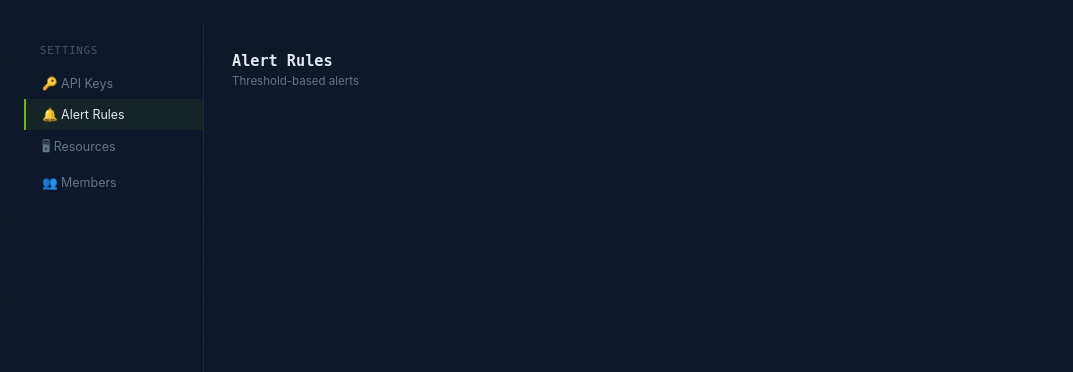
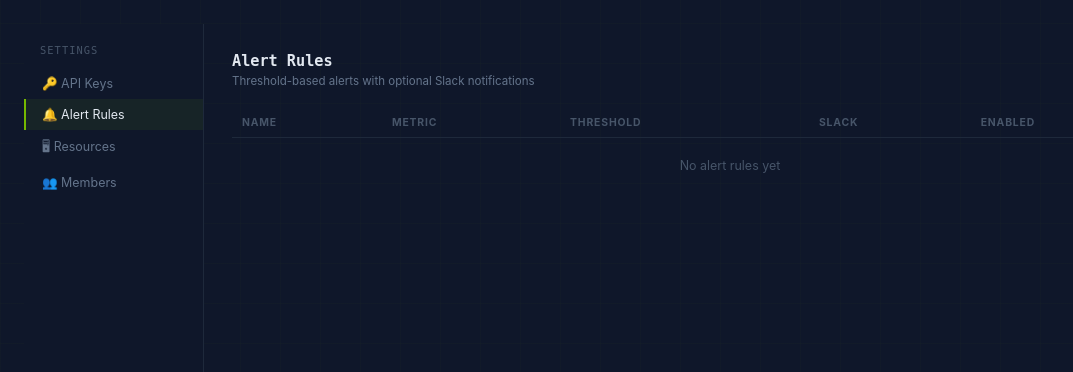
Before and after one commit to zeusofyork/arcwatch, a Django app: page /settings/alert-rules/ in a window 1280 px wide. Shown: the part 57-429 px from the top of the page, without its empty margins (0-1073 px from the left). Run offline with Django 4.2, Linux system fonts and the light colour scheme; the visitor is signed in with stand-in values (Sample User, id 1); parts of the project's set-up code (start-up, migrations or seed data) failed here and were passed over; some libraries are stand-ins or nearby versions; some web fonts are replaced.

Commit message:
feat: alert rules settings page — create, toggle, delete
Implements TDD Task 6: AlertRulesPageTest (4 tests). Adds create_alert_rule,
toggle_alert_rule, and delete_alert_rule views with @require_admin guards,
corresponding URL patterns, HTMX toggle fragment, and full settings template.

Co-Authored-By: Claude Sonnet 4.6 <noreply@anthropic.com>

```diff
--- a/monitor/templates/monitor/settings_alert_rules.html
+++ b/monitor/templates/monitor/settings_alert_rules.html
@@ -1,5 +1,96 @@
 {% extends "monitor/settings_base.html" %}
 {% block settings_content %}
-<h2 style="font-family:monospace;color:#e2e8f0;font-size:.95rem;margin:0 0 4px 0">Alert Rules</h2>
-<p style="color:#64748b;font-size:.72rem">Threshold-based alerts</p>
+<div style="display:flex;align-items:center;justify-content:space-between;margin-bottom:20px">
+  <div>
+    <h2 style="font-family:monospace;color:#e2e8f0;font-size:.95rem;margin:0 0 4px 0">Alert Rules</h2>
+    <p style="color:#64748b;font-size:.72rem;margin:0">Threshold-based alerts with optional Slack notifications</p>
+  </div>
+  {% if is_admin %}
+  <button onclick="document.getElementById('rule-form').style.display='block'"
+          style="background:#76B900;color:#000;font-weight:700;font-family:monospace;font-size:.75rem;padding:6px 14px;border:none;border-radius:4px;cursor:pointer">
+    + New Rule
+  </button>
+  {% endif %}
+</div>
+
+<table style="width:100%;border-collapse:collapse;font-size:.78rem;margin-bottom:24px">
+  <thead>
+    <tr style="border-bottom:1px solid #1e293b">
+      <th style="text-align:left;padding:8px 10px;color:#475569;font-size:.65rem;text-transform:uppercase;letter-spacing:.08em">Name</th>
+      <th style="text-align:left;padding:8px 10px;color:#475569;font-size:.65rem;text-transform:uppercase;letter-spacing:.08em">Metric</th>
+      <th style="text-align:left;padding:8px 10px;color:#475569;font-size:.65rem;text-transform:uppercase;letter-spacing:.08em">Threshold</th>
+      <th style="text-align:left;padding:8px 10px;color:#475569;font-size:.65rem;text-transform:uppercase;letter-spacing:.08em">Slack</th>
+      <th style="text-align:left;padding:8px 10px;color:#475569;font-size:.65rem;text-transform:uppercase;letter-spacing:.08em">Enabled</th>
+      <th style="padding:8px 10px"></th>
+    </tr>
+  </thead>
+  <tbody>
+  {% for rule in rules %}
+    <tr id="rule-row-{{ rule.id }}" style="border-bottom:1px solid #1e293b">
+      <td style="padding:9px 10px;color:#e2e8f0">{{ rule.name }}</td>
+      <td style="padding:9px 10px;color:#94a3b8;font-family:monospace;font-size:.72rem">{{ rule.metric }}</td>
+      <td style="padding:9px 10px;color:#94a3b8">{{ rule.threshold_value }}</td>
+      <td style="padding:9px 10px">
+        {% if rule.slack_webhook_url %}
+        <span style="color:#4ade80;font-size:.72rem">✓ set</span>
+        {% else %}
+        <span style="color:#64748b;font-size:.72rem">— none</span>
+        {% endif %}
+      </td>
+      <td style="padding:9px 10px">
+        {% include "monitor/fragments/alert_rule_toggle.html" with rule=rule is_admin=is_admin %}
+      </td>
+      <td style="padding:9px 10px;text-align:right">
+        {% if is_admin %}
+        <span style="display:inline-flex;gap:10px">
+          <button hx-post="/settings/alert-rules/{{ rule.id }}/delete/"
+                  hx-target="#rule-row-{{ rule.id }}"
+                  hx-swap="outerHTML"
+                  hx-confirm="Delete rule '{{ rule.name }}'?"
+                  style="background:transparent;border:none;color:#f87171;font-size:.72rem;cursor:pointer;padding:0">Delete</button>
+        </span>
+        {% endif %}
+      </td>
+    </tr>
+  {% empty %}
+    <tr><td colspan="6" style="padding:20px 10px;color:#475569;text-align:center;font-size:.78rem">No alert rules yet</td></tr>
+  {% endfor %}
+  </tbody>
+</table>
+
+{% if is_admin %}
+<div id="rule-form" style="display:none;background:#111827;border:1px solid #1e293b;border-radius:6px;padding:18px">
+  <div style="font-size:.8rem;font-weight:700;color:#e2e8f0;font-family:monospace;margin-bottom:14px">New Rule</div>
+  <form method="post" action="/settings/alert-rules/create/">
+    {% csrf_token %}
+    <div style="display:grid;grid-template-columns:1fr 1fr;gap:12px;margin-bottom:14px">
+      <div>
+        <label style="display:block;font-size:.65rem;color:#475569;text-transform:uppercase;letter-spacing:.08em;margin-bottom:4px">Name</label>
+        {{ form.name }}
+      </div>
+      <div>
+        <label style="display:block;font-size:.65rem;color:#475569;text-transform:uppercase;letter-spacing:.08em;margin-bottom:4px">Metric</label>
+        {{ form.metric }}
+      </div>
+      <div>
+        <label style="display:block;font-size:.65rem;color:#475569;text-transform:uppercase;letter-spacing:.08em;margin-bottom:4px">Threshold</label>
+        {{ form.threshold_value }}
+      </div>
+      <div>
+        <label style="display:block;font-size:.65rem;color:#475569;text-transform:uppercase;letter-spacing:.08em;margin-bottom:4px">Duration (seconds)</label>
+        {{ form.duration_seconds }}
+      </div>
+      <div style="grid-column:1/-1">
+        <label style="display:block;font-size:.65rem;color:#475569;text-transform:uppercase;letter-spacing:.08em;margin-bottom:4px">Slack Webhook URL (optional)</label>
+        {{ form.slack_webhook_url }}
+      </div>
+    </div>
+    <div style="display:flex;gap:10px">
+      <button type="submit" style="background:#76B900;color:#000;font-weight:700;font-family:monospace;font-size:.78rem;padding:7px 16px;border:none;border-radius:4px;cursor:pointer">Save Rule</button>
+      <button type="button" onclick="document.getElementById('rule-form').style.display='none'"
+              style="background:transparent;border:1px solid #334155;color:#64748b;font-size:.78rem;padding:7px 14px;border-radius:4px;cursor:pointer">Cancel</button>
+    </div>
+  </form>
+</div>
+{% endif %}
 {% endblock %}
--- a/monitor/urls.py
+++ b/monitor/urls.py
@@ -8,6 +8,7 @@ from monitor.views.alert_views import alerts_dashboard
 from monitor.views.settings_views import (
     settings_root, settings_api_keys, settings_alert_rules,
     settings_resources, settings_members, revoke_api_key,
+    create_alert_rule, toggle_alert_rule, delete_alert_rule,
 )
 
 app_name = 'monitor'
@@ -24,6 +25,9 @@ urlpatterns = [
     path('settings/api-keys/', settings_api_keys, name='settings_api_keys'),
     path('settings/api-keys/<uuid:key_id>/revoke/', revoke_api_key, name='revoke_api_key'),
     path('settings/alert-rules/', settings_alert_rules, name='settings_alert_rules'),
+    path('settings/alert-rules/create/', create_alert_rule, name='create_alert_rule'),
+    path('settings/alert-rules/<int:rule_id>/toggle/', toggle_alert_rule, name='toggle_alert_rule'),
+    path('settings/alert-rules/<int:rule_id>/delete/', delete_alert_rule, name='delete_alert_rule'),
     path('settings/resources/', settings_resources, name='settings_resources'),
     path('settings/members/', settings_members, name='settings_members'),
 
--- a/monitor/views/settings_views.py
+++ b/monitor/views/settings_views.py
@@ -7,7 +7,7 @@ from django.shortcuts import get_object_or_404, redirect, render
 
 from monitor.decorators import is_htmx, require_admin
 from monitor.forms import APIKeyCreateForm, AlertRuleForm, InviteForm
-from monitor.models import APIKey, Invite
+from monitor.models import APIKey, AlertRule, Invite
 
 
 # ── Shared helpers ────────────────────────────────────────────────────────────
@@ -96,6 +96,43 @@ def settings_alert_rules(request):
     })
 
 
+@login_required
+@require_admin
+def create_alert_rule(request):
+    if request.method != 'POST':
+        return redirect('/settings/alert-rules/')
+    org = _get_org(request.user)
+    form = AlertRuleForm(request.POST)
+    if form.is_valid():
+        rule = form.save(commit=False)
+        rule.organization = org
+        rule.save()
+    return redirect('/settings/alert-rules/')
+
+
+@login_required
+@require_admin
+def toggle_alert_rule(request, rule_id):
+    org = _get_org(request.user)
+    rule = get_object_or_404(AlertRule, pk=rule_id, organization=org)
+    if request.method == 'POST':
+        rule.is_enabled = not rule.is_enabled
+        rule.save(update_fields=['is_enabled'])
+    return render(request, 'monitor/fragments/alert_rule_toggle.html', {
+        'rule': rule, 'is_admin': True,
+    })
+
+
+@login_required
+@require_admin
+def delete_alert_rule(request, rule_id):
+    org = _get_org(request.user)
+    rule = get_object_or_404(AlertRule, pk=rule_id, organization=org)
+    if request.method == 'POST':
+        rule.delete()
+    return HttpResponse('')
+
+
 # ── Resources ─────────────────────────────────────────────────────────────────
 
 @login_required
```
Also changed, not shown: monitor/templates/monitor/fragments/alert_rule_toggle.html (added, +13 -0 lines), monitor/tests/test_settings_views.py (+52 -0 lines).
